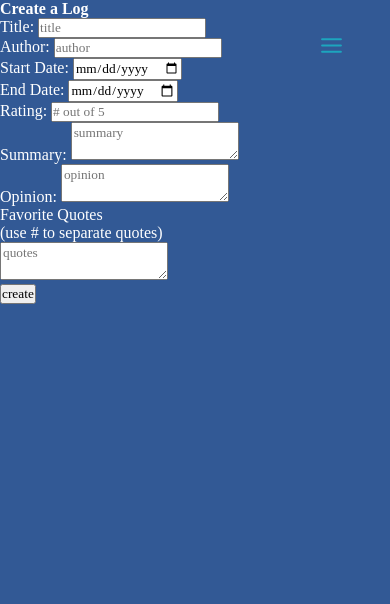
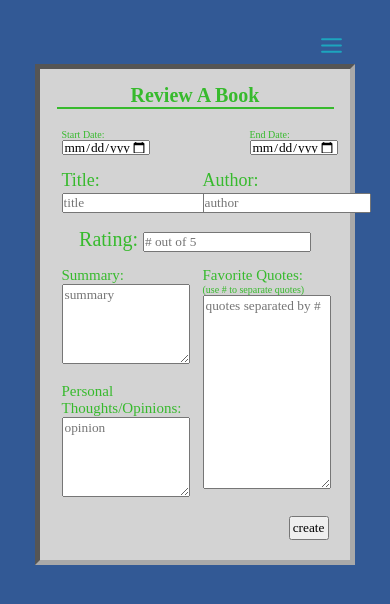
Before and after one commit to Sharonogbonna/project3-frontend, a React (Create React App) app: page /create-log in a window 390 px wide. Shown: the top 604 px of the page. Built offline with nearby package versions, Linux system fonts and the light colour scheme.

Commit message:
booklog form styled

```diff
--- a/src/components/BookLog/CreateLog.js
+++ b/src/components/BookLog/CreateLog.js
@@ -1,39 +1,73 @@
-import React from 'react'
-import { useNavigate } from "react-router-dom"
-import { createLog } from '../../services/bookLog-api'
+import React from "react";
+import { useNavigate } from "react-router-dom";
+import { createLog } from "../../services/bookLog-api";
+import { useState } from "react";
 
 const CreateLog = () => {
-    const nav = useNavigate()
+  const nav = useNavigate();
+  const [createButton, setCreateButton] = useState(false);
+
+  const closeMenu = () => {
+    setCreateButton(false);
+  };
 
   const createTheLog = (e) => {
-        const log = {title: e.target.title.value, author: e.target.author.value,
+    const log = {
+      title: e.target.title.value,
+      author: e.target.author.value,
       startDate: e.target.startDate.value,
       endDate: e.target.endDate.value,
       rating: e.target.rating.value,
       summary: e.target.summary.value,
       opinion: e.target.opinion.value,
-            quotes: e.target.quotes.value.split('#')}
-        createLog(log)
-        nav('/booklog')
-    }
+      quotes: e.target.quotes.value.split("#"),
+    };
+    createLog(log);
+    nav("/booklog");
+  };
 
-return(
-    <div>
-
+  return (
+    <div id="form">
       <form onSubmit={createTheLog} className="log-form">
-        <h4>Create a Log</h4>
-            Title: <input type='text' name="title" placeholder="title"/> <br/>
-            Author: <input type='text' name="author" placeholder="author"/> <br/>
-            Start Date: <input type='date' name="startDate"/> <br/>
-            End Date: <input type='date' name="endDate"/> <br/>
-            Rating: <input type='number' name="rating" placeholder='# out of 5'/> <br/>
-           Summary: <textarea type='text' name='summary' placeholder="summary" id='summary'/><br/>
-             Opinion: <textarea type='text' name='opinion' placeholder="opinion" id='opinion'/><br/>
-            Favorite Quotes<p>(use # to separate quotes)</p><textarea type='text' name='quotes' placeholder="quotes" id='quotes'/><br/>
-            <input type='submit'value={`create`}/>
+        <h4 className="form-title" id="log-form-title">
+          Review A Book
+        </h4>
+        <div id="startdate-inputs">
+          Start Date: <input type="date" name="startDate" />
+        </div>
+        <div id="enddate-inputs">
+          End Date: <input type="date" name="endDate" />
+        </div>
+        <div id="title-input">
+          Title: <input type="text" name="title" placeholder="title" />
+        </div>
+        <div id="author-input">
+          Author: <input type="text" name="author" placeholder="author" />
+        </div>
+        <div id="rating-input">
+          Rating: <input type="number" name="rating" placeholder="# out of 5" />
+        </div>
+        <div id="summary-input">
+          Summary: <textarea type="text" name="summary" placeholder="summary" />
+        </div>
+        <div id="opinion-input">
+          Personal Thoughts/Opinions: <textarea type="text" name="opinion" placeholder="opinion" />
+        </div>
+        <div id="quote-input">
+          Favorite Quotes: <p>(use # to separate quotes)</p>
+          <textarea type="text" name="quotes" placeholder="quotes separated by #" />
+        </div>
+        <div id="submit">
+          <input
+            type="submit"
+            name="submit"
+            value={`create`}
+            onClick={closeMenu}
+          />
+        </div>
       </form>
     </div>
-)
-}
+  );
+};
 
-export default CreateLog
+export default CreateLog;
--- a/src/components/BookLog/Logs.js
+++ b/src/components/BookLog/Logs.js
@@ -1,12 +1,18 @@
-import React from 'react'
-import { useState, useEffect } from 'react';
-import { getLogs } from '../../services/bookLog-api';
-import { Link } from 'react-router-dom'
-import CreateLog from './CreateLog';
+import React from "react";
+import { useState, useEffect } from "react";
+import { getLogs } from "../../services/bookLog-api";
+import { Link } from "react-router-dom";
+import CreateLog from "./CreateLog";
+import { HiMinus } from "react-icons/hi";
+import { AiOutlinePlus } from "react-icons/ai";
 
 const ListOfLogs = () => {
   //state to hold data
   const [logList, setLogList] = useState([]);
+  const [createButton, setCreateButton] = useState(false);
+  const handleToggle = () => {
+    setCreateButton((prev) => !prev);
+  };
 
   useEffect(() => {
     getLogs()
@@ -16,34 +22,64 @@ const ListOfLogs = () => {
   }, []);
   return (
     <div>
-        <div>
-        <CreateLog/>
-        </div>
-
+      <div className="create-button">
+        <button onClick={handleToggle}>
+          {createButton ? (
+            <HiMinus
+              style={{ color: "#1da5be", width: "25px", height: "25px" }}
+            />
+          ) : (
+            <AiOutlinePlus
+              style={{ color: "#1da5be", width: "25px", height: "25px" }}
+            />
+          )}
+        </button>
+        <h1 className="title" id="my-book-log">
+          {" "}
+          My Book Log
+        </h1>
+      </div>
+      <div className={createButton ? "" : "hidden"}>
+        <CreateLog />
+      </div>
+      <div className="logs">
       <ul>
-
         {logList.map((log) => {
           return (
-
             <div>
               <li>
                 <Link to={`/this-book/${log._id}`}>
-                  <h3>
-                    {log.title} by {log.author}
+                  <h3 className="logs-titles">
+                    {log.title} <span>by {log.author}</span>
                   </h3>
-                  </Link>
-                  {log.startDate && log.endDate ? <h5>Read {new Date(log.startDate).toDateString()} to {new Date(log.endDate).toDateString()}</h5> : <h5></h5> }
+                </Link>
+                {log.startDate && log.endDate ? (
+                  <h5>
+                    Read {new Date(log.startDate).toDateString()} to{" "}
+                    {new Date(log.endDate).toDateString()}
+                  </h5>
+                ) : (
+                  <h5></h5>
+                )}
 
-                  <h3>Rating: {log.rating}/5 stars</h3>
-                  <p>{log.summary}</p>
-                  <p>"{log.quotes[Math.floor(Math.random() * log.quotes.length)].trim()}"</p>
+                <h3>Rating: {log.rating}/5 stars</h3>
+                <p className="logs-summary">{log.summary}</p>
+                <p className="logs-quotes">
+                  "
+                  {log.quotes[
+                    Math.floor(Math.random() * log.quotes.length)
+                  ].trim()}
+                  "
+                </p>
               </li>
             </div>
           );
         })}
       </ul>
+      </div>
+
     </div>
   );
-}
+};
 
-export default ListOfLogs
+export default ListOfLogs;
--- a/src/components/Groceries/CreateGrocery.js
+++ b/src/components/Groceries/CreateGrocery.js
@@ -1,6 +1,7 @@
 import { useNavigate } from "react-router-dom"
 import { createGrocery } from "../../services/groceries.api"
 import { useState } from "react"
+
 export default function CreateGrocery() {
     const nav = useNavigate()
     const [createButton, setCreateButton] = useState(false)
--- a/src/components/Groceries/Grocery.js
+++ b/src/components/Groceries/Grocery.js
@@ -30,6 +30,7 @@ export default function Grocery() {
       {grocery.quantity ? <h3>Quantity: {grocery.quantity}</h3> : <h3></h3>}
       </div>
       <h4>Purchased: {`${grocery.isPurchased ? "Yes" : "No"}`}</h4>
+      <div className="buttons">
       <button
         onClick={() => {
           nav(`/edit-this-grocery/${id}/edit`);
@@ -46,5 +47,6 @@ export default function Grocery() {
         Main
       </button>
     </div>
+      </div>
   );
 }
--- a/src/style.css
+++ b/src/style.css
@@ -9,7 +9,7 @@
   --blue: #325995;
   --darkBlue: #131c5a;
   --seafoam: #08cea3;
-  --green: #38cd2c;
+  --green: #37ba2d;
   --header: "Joystix";
   --title: "Discopia";
 }
@@ -29,7 +29,7 @@
   margin: 0;
 }
 
-@media only screen and (min-width: 360px) and (max-width: 768px) {
+@media only screen and (min-width: 360px) and (max-width: 700px) {
   body {
     background-color: var(--blue);
     color: #ffffff;
@@ -123,6 +123,15 @@
   }
   #form{
     margin-top: 4em;
+  }
+  #submit{
+    display: flex;
+    justify-content: flex-end;
+  }
+  input[name="submit"]{
+    max-width: fit-content;
+    padding: 2px;
+    align-self: flex-end
   }
   .container {
     width: 90vw;
@@ -268,12 +277,6 @@
     margin-bottom: 5px;
     height: 1.5rem;
   }
-  .todo-form input[name="submit"]{
-    max-width: fit-content;
-    padding: 2px;
-    align-self: flex-end
-  }
-
   .todos{
     max-width: 85vw;
     margin: auto;
@@ -403,12 +406,10 @@
     margin-bottom: 5px;
     height: 20px;
   }
-  .grocery-form input[name="submit"]{
-    max-width: fit-content;
-    padding: 2px;
-    align-self: flex-end
-  }
   .grocery-card{
+    display: flex;
+    flex-direction: column;
+    justify-content: center;
     width: 70vw;
     margin: auto;
     margin-top: 40%;
@@ -432,6 +433,95 @@
   .grocery-card h4{
     text-align: center;
     color: gray;
+  }
+/* For Book Log Pages */
+  .log-form{
+    margin: auto;
+    border: 5px inset darkgray;
+    background-color: lightgray;
+    color: var(--green);
+    width: 20rem;
+    padding: 15px;
+    margin-bottom: 10px;
+    font-size: 20px;
+    display: grid;
+    grid-template-columns: repeat(6, 15%);
+    grid-template-rows: repeat(7, auto);
+    gap: 5px;
+    align-content: center;
+    justify-content: center;
+
+  }
+  .log-form div{
+    margin: 5px;
+  }
+  #log-form-title{
+    border-bottom: 2px solid var(--green);
+    grid-row: 1;
+    grid-column: 1/7;
+  }
+  #startdate-inputs{
+    grid-row: 2;
+    grid-column: 1/3;
+    font-size: 10px;
+  }
+  #startdate-inputs input{
+    height: 15px;
+    width: 5.5rem;
+  }
+  #enddate-inputs{
+    grid-row: 2;
+    grid-column: 5/7;
+    font-size: 10px;
+  }
+  #enddate-inputs input{
+    height: 15px;
+    width: 5.5rem;
+  }
+  #title-input{
+    grid-row: 3;
+    grid-column: 1/4;
+    font-size: 18px;
+  }
+  #author-input{
+    grid-row: 3;
+    grid-column: 4/7;
+    font-size: 18px;
+  }
+  #rating-input{
+    grid-row: 4;
+    grid-column: 1/7;
+    text-align: center;
+  }
+  #summary-input{
+    grid-row: 5;
+    grid-column: 1/4;
+    font-size: 15px;
+  }
+  #summary-input textarea,#opinion-input textarea{
+    height: 5rem;
+    max-width: 8rem;
+  }
+  #opinion-input{
+    grid-row: 6;
+    grid-column: 1/4;
+    font-size: 15px;
+  }
+  #quote-input{
+    grid-row: 5/7;
+    grid-column: 4/7;
+    font-size: 15px;
+  }
+  #quote-input p{
+    font-size: 10px;
+  }
+  #quote-input textarea{
+    height: 12.1rem;
+    max-width: 8rem;
+  }
+  .log-form #submit{
+    grid-row: 7;
+    grid-column: 6;
   }
 
 }
```
Lines whose indentation alone changed are shown as unchanged.
